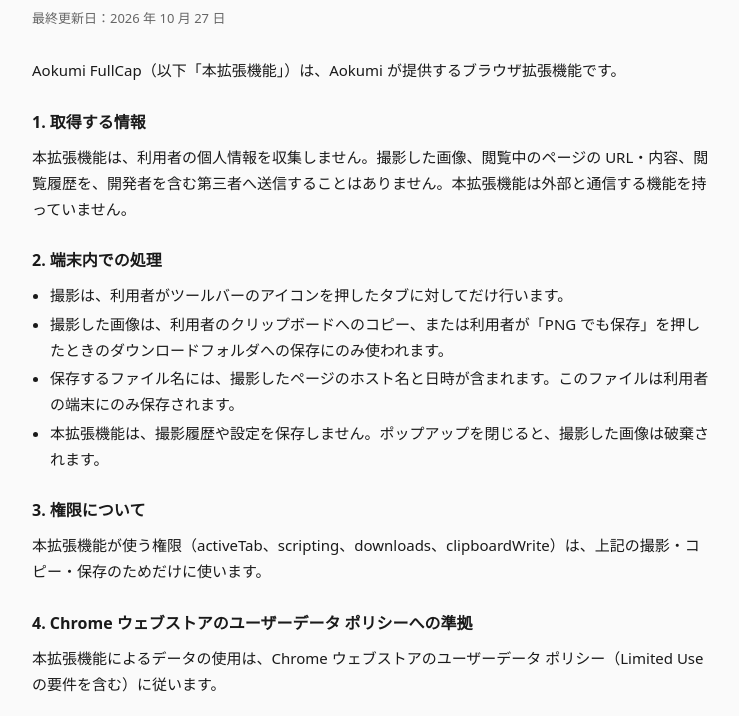
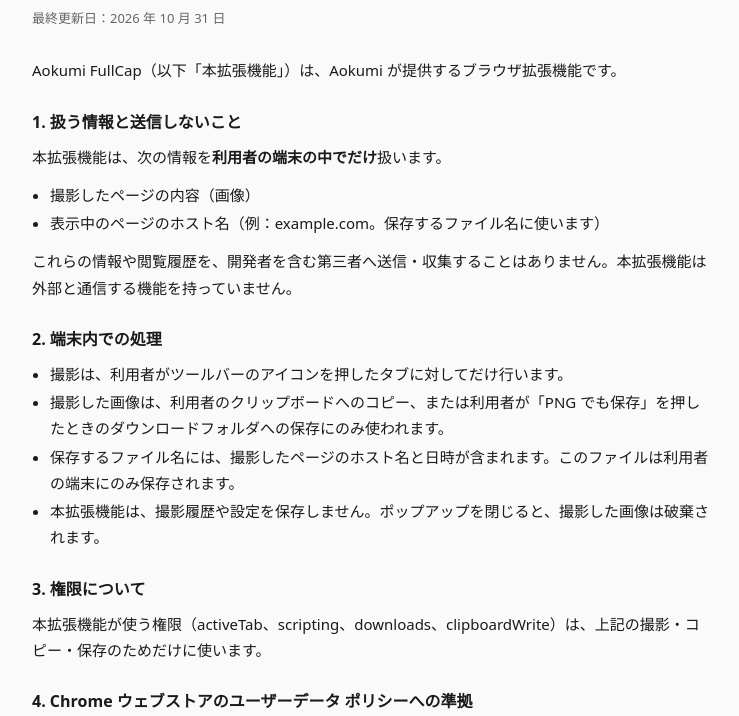
Before and after one commit to aokumi-apps/fullcap-site, a plain HTML site: page privacy/index.html in a window 1280 px wide. Shown: the part 84-800 px from the top of the page, without its empty margins (268-1007 px from the left). Drawn offline with Linux system fonts and the light colour scheme.

Commit message:
Update intro and privacy policy to the 2026-10-31 text
- privacy/: match specification/store/PRIVACY_POLICY_ja.md (10-31 version):
  what is handled on the device, and that none of it is sent
- /: stop promising a single image; very long pages are split into several
  PNGs

Author: aokumi-33 — public repo keeps the Aokumi identity.

```diff
--- a/privacy/index.html
+++ b/privacy/index.html
@@ -30,12 +30,17 @@
 <body>
   <main>
     <h1>Aokumi FullCap プライバシー ポリシー</h1>
-    <p class="updated">最終更新日：2026 年 10 月 27 日</p>
+    <p class="updated">最終更新日：2026 年 10 月 31 日</p>
 
     <p>Aokumi FullCap（以下「本拡張機能」）は、Aokumi が提供するブラウザ拡張機能です。</p>
 
-    <h2>1. 取得する情報</h2>
-    <p>本拡張機能は、利用者の個人情報を収集しません。撮影した画像、閲覧中のページの URL・内容、閲覧履歴を、開発者を含む第三者へ送信することはありません。本拡張機能は外部と通信する機能を持っていません。</p>
+    <h2>1. 扱う情報と送信しないこと</h2>
+    <p>本拡張機能は、次の情報を<strong>利用者の端末の中でだけ</strong>扱います。</p>
+    <ul>
+      <li>撮影したページの内容（画像）</li>
+      <li>表示中のページのホスト名（例：example.com。保存するファイル名に使います）</li>
+    </ul>
+    <p>これらの情報や閲覧履歴を、開発者を含む第三者へ送信・収集することはありません。本拡張機能は外部と通信する機能を持っていません。</p>
 
     <h2>2. 端末内での処理</h2>
     <ul>
```
Also changed, not shown: index.html (+3 -3 lines).
